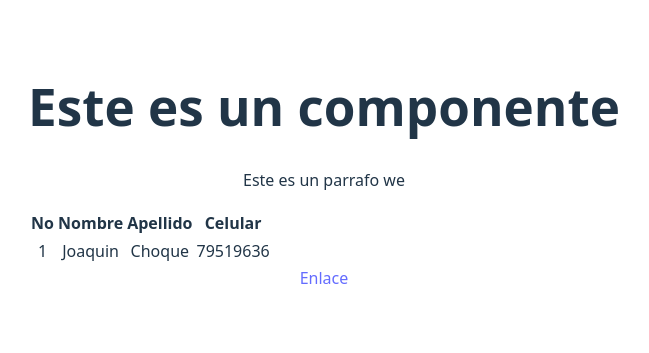
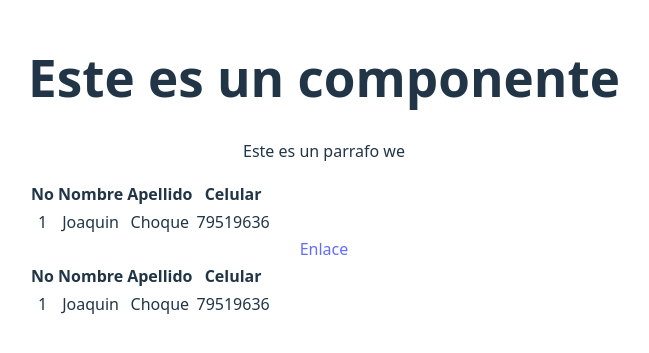
Before and after one commit to Rey-Orellana/ReactDocker, a React (Vite) app: page / in a window 1280 px wide. Shown: the part 233-586 px from the top of the page, without its empty margins (316-965 px from the left). Built offline with nearby package versions, Linux system fonts and the light colour scheme.

Commit message:
Agregando un comentario

```diff
--- a/src/App.jsx
+++ b/src/App.jsx
@@ -11,6 +11,7 @@ function App() {
     <p>Este es un parrafo we</p>
     <Bloque></Bloque>
     <a href="https://www.google.com.bo">Enlace</a>
+    <Bloque></Bloque>
     </>
   )
 }
```
